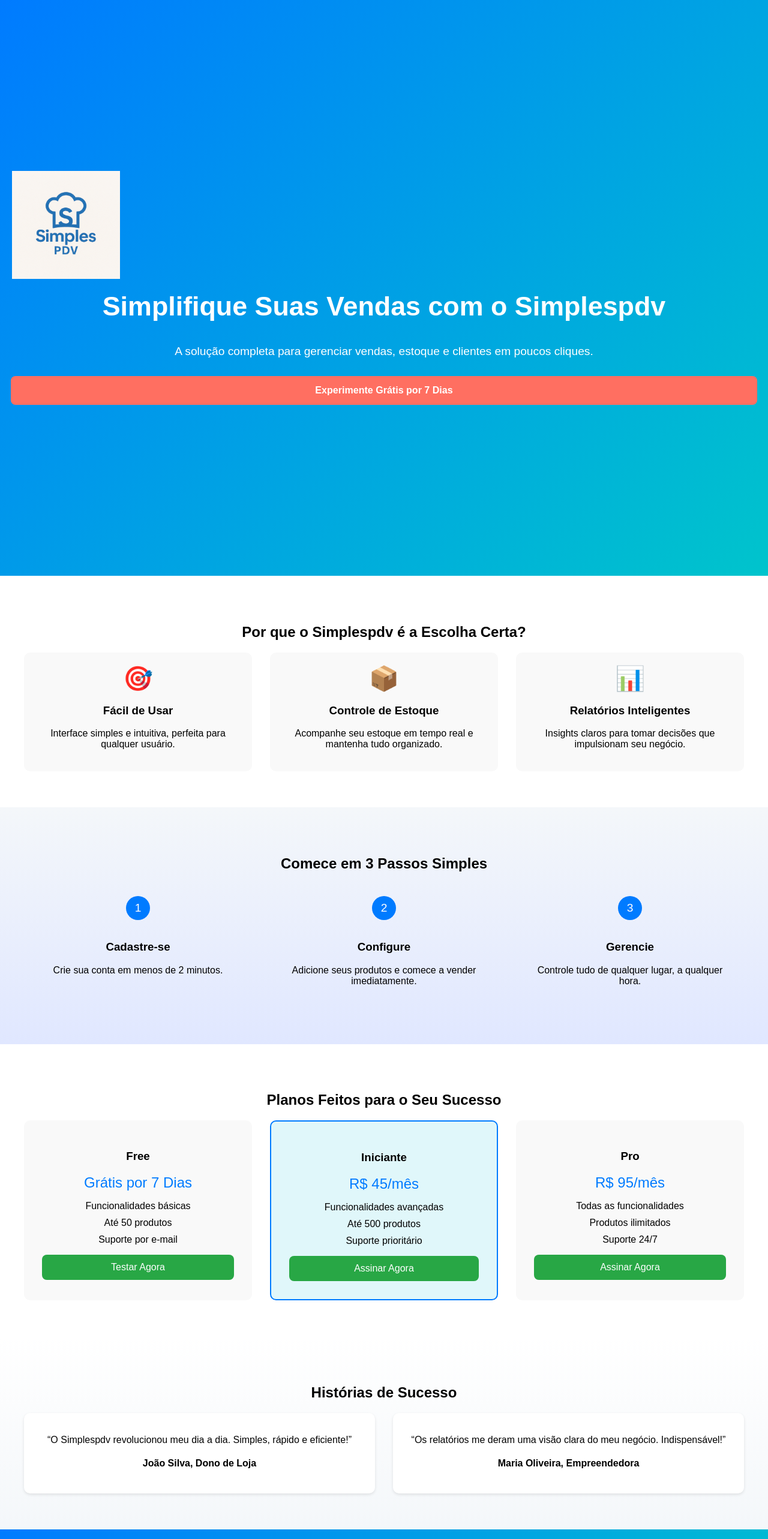
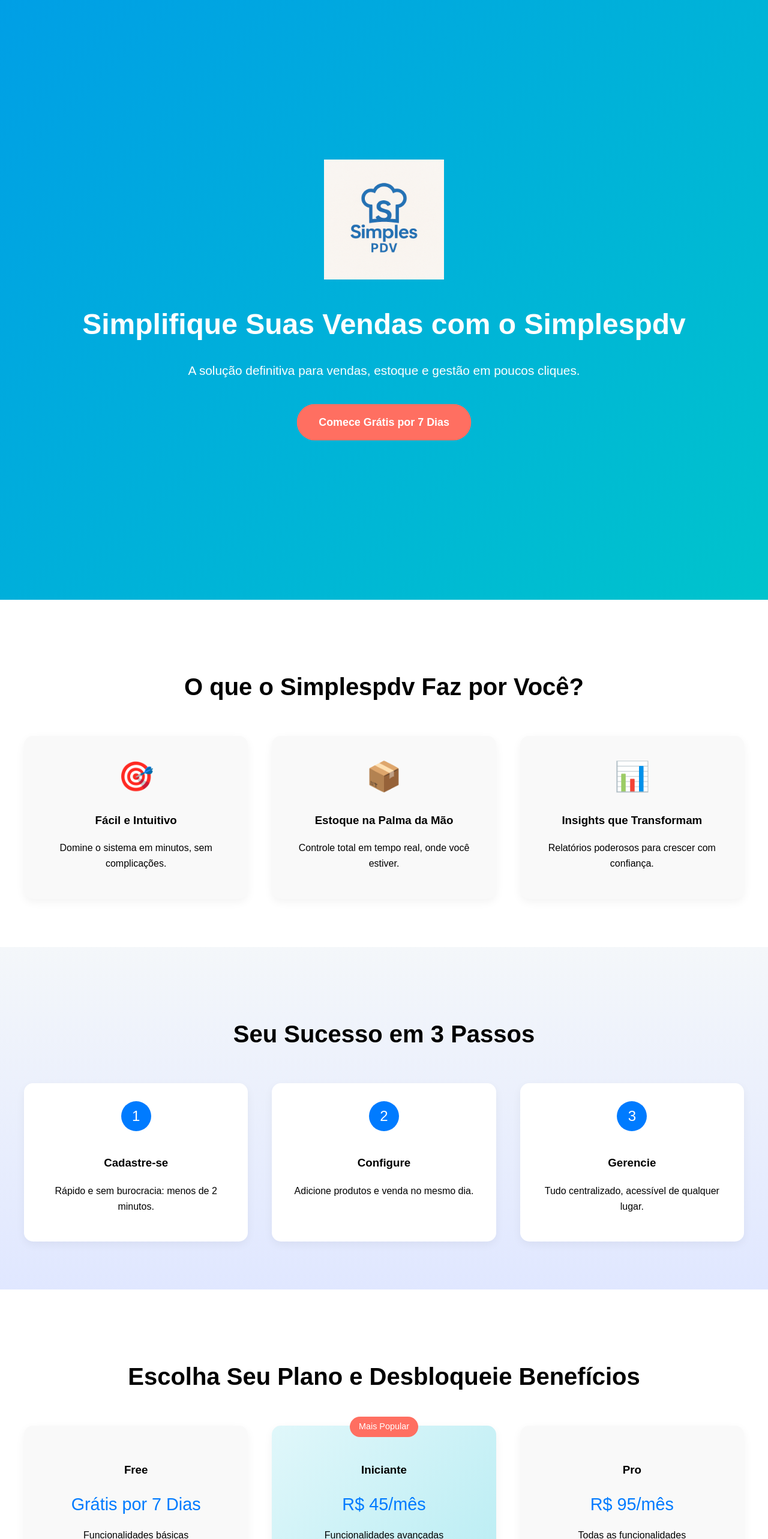
Before and after one commit to lorranlucas/simplespdv, a React (Create React App) app: page / in a window 1280 px wide. Shown: the top 2566 px of the page at 60% size. Built offline with nearby package versions, Linux system fonts and the light colour scheme.

Commit message:
Animação

```diff
--- a/src/App.css
+++ b/src/App.css
@@ -1,8 +1,9 @@
 /* Estilo Geral */
 body {
   margin: 0;
-  font-family: 'Arial', sans-serif;
+  font-family: 'Poppins', sans-serif; /* Tipografia moderna */
   background: #f0f2f5;
+  line-height: 1.6;
 }
 
 /* Animações */
@@ -12,213 +13,242 @@
 }
 
 @keyframes slideUp {
-  from { opacity: 0; transform: translateY(30px); }
+  from { opacity: 0; transform: translateY(40px); }
   to { opacity: 1; transform: translateY(0); }
 }
 
 @keyframes pulse {
   0% { transform: scale(1); }
-  50% { transform: scale(1.05); }
+  50% { transform: scale(1.03); }
   100% { transform: scale(1); }
 }
 
-.fade-in {
-  animation: fadeIn 1s ease-in-out;
+@keyframes ripple {
+  0% { box-shadow: 0 0 0 0 rgba(255, 111, 97, 0.4); }
+  70% { box-shadow: 0 0 0 15px rgba(255, 111, 97, 0); }
+  100% { box-shadow: 0 0 0 0 rgba(255, 111, 97, 0); }
 }
 
-.slide-up {
-  animation: slideUp 0.8s ease-out forwards;
-}
+.fade-in { animation: fadeIn 1.2s ease-in-out; }
+.slide-up { animation: slideUp 0.9s ease-out forwards; }
+.pulse { animation: pulse 2s infinite; }
+.ripple:hover { animation: ripple 0.8s linear; }
 
-.pulse {
-  animation: pulse 2s infinite;
-}
-
-/* Hero Section */
+/* Hero Section com Parallax */
 .hero {
+  position: relative;
   text-align: center;
-  padding: 80px 20px;
-  background: linear-gradient(135deg, #007bff, #00c4cc); /* Gradiente moderno */
-  color: white;
+  padding: 100px 20px;
   min-height: 100vh;
   display: flex;
-  flex-direction: column;
+  align-items: center;
   justify-content: center;
+  overflow: hidden;
 }
-.logo {
-  max-width: 180px;
-  margin-bottom: 20px;
+.hero-background {
+  position: absolute;
+  top: 0;
+  left: 0;
+  width: 100%;
+  height: 100%;
+  background: linear-gradient(135deg, #007bff, #00c4cc);
+  background-size: 200% 200%;
+  animation: gradientShift 15s ease infinite;
+  z-index: -1;
 }
-.hero h1 {
-  font-size: 2.8rem;
-  margin: 0 0 20px;
+@keyframes gradientShift {
+  0% { background-position: 0% 0%; }
+  50% { background-position: 100% 100%; }
+  100% { background-position: 0% 0%; }
 }
-.hero p {
-  font-size: 1.2rem;
-  margin-bottom: 30px;
+.hero-content {
+  position: relative;
+  z-index: 1;
+  color: white;
 }
+.logo { max-width: 200px; margin-bottom: 30px; }
+.hero h1 { font-size: 3rem; font-weight: 700; margin: 0 0 20px; }
+.hero p { font-size: 1.3rem; margin-bottom: 40px; }
 .cta-button {
   display: inline-block;
-  padding: 15px 30px;
-  background: #ff6f61; /* Cor vibrante */
+  padding: 16px 36px;
+  background: #ff6f61;
   color: white;
   text-decoration: none;
-  border-radius: 8px;
-  font-weight: bold;
-  transition: background 0.3s, transform 0.2s;
+  border-radius: 50px;
+  font-weight: 600;
+  font-size: 1.1rem;
+  transition: all 0.3s ease;
 }
 .cta-button:hover {
   background: #e65b50;
-  transform: scale(1.05);
+  transform: translateY(-3px);
+  box-shadow: 0 8px 20px rgba(0, 0, 0, 0.2);
 }
 
 /* Benefits Section */
 .benefits {
-  padding: 60px 20px;
+  padding: 80px 20px;
   background: #fff;
   text-align: center;
 }
+.benefits h2 { font-size: 2.5rem; margin-bottom: 50px; }
 .benefits-grid {
   display: grid;
-  grid-template-columns: repeat(auto-fit, minmax(250px, 1fr));
-  gap: 30px;
+  grid-template-columns: repeat(auto-fit, minmax(280px, 1fr));
+  gap: 40px;
   max-width: 1200px;
   margin: 0 auto;
 }
 .benefit-item {
-  padding: 20px;
+  padding: 30px;
   background: #f9f9f9;
-  border-radius: 10px;
-  transition: transform 0.3s;
+  border-radius: 15px;
+  box-shadow: 0 5px 15px rgba(0,0,0,0.05);
+  transition: transform 0.3s, box-shadow 0.3s;
 }
 .benefit-item:hover {
   transform: translateY(-10px);
+  box-shadow: 0 10px 25px rgba(0,0,0,0.1);
 }
-.icon {
-  font-size: 2.5rem;
-  color: #007bff;
-  margin-bottom: 15px;
-}
+.icon { font-size: 3rem; color: #007bff; margin-bottom: 20px; }
 
 /* How It Works Section */
 .how-it-works {
-  padding: 60px 20px;
+  padding: 80px 20px;
   background: linear-gradient(to bottom, #f4f7fa, #e0e7ff);
   text-align: center;
 }
+.how-it-works h2 { font-size: 2.5rem; margin-bottom: 50px; }
 .steps {
   display: grid;
-  grid-template-columns: repeat(auto-fit, minmax(250px, 1fr));
-  gap: 30px;
+  grid-template-columns: repeat(auto-fit, minmax(280px, 1fr));
+  gap: 40px;
   max-width: 1200px;
   margin: 0 auto;
 }
 .step {
-  padding: 20px;
+  padding: 30px;
+  background: #fff;
+  border-radius: 15px;
+  box-shadow: 0 5px 15px rgba(0,0,0,0.05);
 }
 .step-number {
   display: inline-block;
-  width: 40px;
-  height: 40px;
-  line-height: 40px;
+  width: 50px;
+  height: 50px;
+  line-height: 50px;
   background: #007bff;
   color: white;
   border-radius: 50%;
-  font-size: 1.2rem;
-  margin-bottom: 15px;
+  font-size: 1.5rem;
+  margin-bottom: 20px;
 }
 
 /* Plans Section */
 .plans {
-  padding: 60px 20px;
+  padding: 80px 20px;
   background: #fff;
   text-align: center;
 }
+.plans h2 { font-size: 2.5rem; margin-bottom: 50px; }
 .plans-grid {
   display: grid;
-  grid-template-columns: repeat(auto-fit, minmax(250px, 1fr));
-  gap: 30px;
+  grid-template-columns: repeat(auto-fit, minmax(280px, 1fr));
+  gap: 40px;
   max-width: 1200px;
   margin: 0 auto;
 }
 .plan {
-  padding: 30px;
+  position: relative;
+  padding: 40px;
   background: #f9f9f9;
-  border-radius: 10px;
-  transition: transform 0.3s;
+  border-radius: 15px;
+  box-shadow: 0 5px 15px rgba(0,0,0,0.05);
+  transition: transform 0.3s, box-shadow 0.3s;
 }
 .plan:hover {
   transform: translateY(-10px);
+  box-shadow: 0 10px 25px rgba(0,0,0,0.1);
 }
 .plan.highlighted {
-  background: #e0f7fa;
-  border: 2px solid #007bff;
+  background: linear-gradient(135deg, #e0f7fa, #b2ebf2);
+  border: none;
 }
-.price {
-  font-size: 1.5rem;
-  color: #007bff;
-  margin: 10px 0;
+.badge {
+  position: absolute;
+  top: -15px;
+  left: 50%;
+  transform: translateX(-50%);
+  background: #ff6f61;
+  color: white;
+  padding: 5px 15px;
+  border-radius: 20px;
+  font-size: 0.9rem;
 }
-.plan ul {
-  list-style: none;
-  padding: 0;
-}
-.plan ul li {
-  margin: 10px 0;
-}
+.price { font-size: 1.8rem; color: #007bff; margin: 15px 0; }
+.plan ul { list-style: none; padding: 0; }
+.plan ul li { margin: 12px 0; }
 .plan-button {
   display: block;
-  padding: 12px;
+  padding: 14px;
   background: #28a745;
   color: white;
   text-decoration: none;
-  border-radius: 8px;
-  transition: background 0.3s;
+  border-radius: 50px;
+  font-weight: 600;
+  transition: all 0.3s ease;
 }
 .plan-button:hover {
   background: #218838;
+  transform: translateY(-3px);
+  box-shadow: 0 8px 20px rgba(0,0,0,0.2);
 }
 
 /* Testimonials Section */
 .testimonials {
-  padding: 60px 20px;
+  padding: 80px 20px;
   background: linear-gradient(to bottom, #fff, #f4f7fa);
   text-align: center;
 }
+.testimonials h2 { font-size: 2.5rem; margin-bottom: 50px; }
 .testimonials-grid {
   display: grid;
-  grid-template-columns: repeat(auto-fit, minmax(250px, 1fr));
-  gap: 30px;
+  grid-template-columns: repeat(auto-fit, minmax(280px, 1fr));
+  gap: 40px;
   max-width: 1200px;
   margin: 0 auto;
 }
 .testimonial {
-  padding: 20px;
+  padding: 30px;
   background: #fff;
-  border-radius: 10px;
-  box-shadow: 0 2px 5px rgba(0,0,0,0.1);
+  border-radius: 15px;
+  box-shadow: 0 5px 15px rgba(0,0,0,0.05);
+  transition: transform 0.3s;
 }
+.testimonial:hover { transform: translateY(-5px); }
 
 /* Final CTA */
 .final-cta {
   text-align: center;
-  padding: 60px 20px;
+  padding: 80px 20px;
   background: linear-gradient(135deg, #007bff, #00c4cc);
   color: white;
 }
+.final-cta h2 { font-size: 2.5rem; margin-bottom: 20px; }
+.final-cta p { font-size: 1.2rem; margin-bottom: 30px; }
 
 /* Footer */
 .footer {
-  padding: 30px 20px;
-  background: #333;
+  padding: 40px 20px;
+  background: #2d3748;
   color: white;
   text-align: center;
 }
 .footer-links a {
-  color: #fff;
-  margin: 0 15px;
+  color: #cbd5e0;
+  margin: 0 20px;
   text-decoration: none;
+  transition: color 0.3s;
 }
-.footer-links a:hover {
-  text-decoration: underline;
-}
+.footer-links a:hover { color: #fff; }
--- a/src/App.js
+++ b/src/App.js
@@ -5,61 +5,64 @@
 function App() {
   return (
     <div className="App">
-      {/* Cabeçalho (Hero Section) */}
+      {/* Cabeçalho (Hero Section) com Parallax */}
       <header className="hero">
-        <img src={logo} alt="Simplespdv Logo" className="logo fade-in" />
-        <h1 className="fade-in">Simplifique Suas Vendas com o Simplespdv</h1>
-        <p className="fade-in">A solução completa para gerenciar vendas, estoque e clientes em poucos cliques.</p>
-        <a href="#planos" className="cta-button pulse">Experimente Grátis por 7 Dias</a>
+        <div className="hero-background"></div>
+        <div className="hero-content">
+          <img src={logo} alt="Simplespdv Logo" className="logo fade-in" />
+          <h1 className="fade-in">Simplifique Suas Vendas com o Simplespdv</h1>
+          <p className="fade-in">A solução definitiva para vendas, estoque e gestão em poucos cliques.</p>
+          <a href="#planos" className="cta-button pulse">Comece Grátis por 7 Dias</a>
+        </div>
       </header>
 
       {/* Seção de Benefícios */}
       <section className="benefits">
-        <h2 className="slide-up">Por que o Simplespdv é a Escolha Certa?</h2>
+        <h2 className="slide-up">O que o Simplespdv Faz por Você?</h2>
         <div className="benefits-grid">
           <div className="benefit-item slide-up">
             <span className="icon">🎯</span>
-            <h3>Fácil de Usar</h3>
-            <p>Interface simples e intuitiva, perfeita para qualquer usuário.</p>
+            <h3>Fácil e Intuitivo</h3>
+            <p>Domine o sistema em minutos, sem complicações.</p>
           </div>
           <div className="benefit-item slide-up" style={{ animationDelay: '0.2s' }}>
             <span className="icon">📦</span>
-            <h3>Controle de Estoque</h3>
-            <p>Acompanhe seu estoque em tempo real e mantenha tudo organizado.</p>
+            <h3>Estoque na Palma da Mão</h3>
+            <p>Controle total em tempo real, onde você estiver.</p>
           </div>
           <div className="benefit-item slide-up" style={{ animationDelay: '0.4s' }}>
             <span className="icon">📊</span>
-            <h3>Relatórios Inteligentes</h3>
-            <p>Insights claros para tomar decisões que impulsionam seu negócio.</p>
+            <h3>Insights que Transformam</h3>
+            <p>Relatórios poderosos para crescer com confiança.</p>
           </div>
         </div>
       </section>
 
       {/* Seção Como Funciona */}
       <section className="how-it-works">
-        <h2 className="slide-up">Comece em 3 Passos Simples</h2>
+        <h2 className="slide-up">Seu Sucesso em 3 Passos</h2>
         <div className="steps">
           <div className="step slide-up">
             <span className="step-number">1</span>
             <h3>Cadastre-se</h3>
-            <p>Crie sua conta em menos de 2 minutos.</p>
+            <p>Rápido e sem burocracia: menos de 2 minutos.</p>
           </div>
           <div className="step slide-up" style={{ animationDelay: '0.2s' }}>
             <span className="step-number">2</span>
             <h3>Configure</h3>
-            <p>Adicione seus produtos e comece a vender imediatamente.</p>
+            <p>Adicione produtos e venda no mesmo dia.</p>
           </div>
           <div className="step slide-up" style={{ animationDelay: '0.4s' }}>
             <span className="step-number">3</span>
             <h3>Gerencie</h3>
-            <p>Controle tudo de qualquer lugar, a qualquer hora.</p>
+            <p>Tudo centralizado, acessível de qualquer lugar.</p>
           </div>
         </div>
       </section>
 
-      {/* Seção de Planos */}
+      {/* Seção de Planos com Gamificação */}
       <section id="planos" className="plans">
-        <h2 className="slide-up">Planos Feitos para o Seu Sucesso</h2>
+        <h2 className="slide-up">Escolha Seu Plano e Desbloqueie Benefícios</h2>
         <div className="plans-grid">
           <div className="plan slide-up">
             <h3>Free</h3>
@@ -69,9 +72,10 @@
               <li>Até 50 produtos</li>
               <li>Suporte por e-mail</li>
             </ul>
-            <a href="#" className="plan-button">Testar Agora</a>
+            <a href="#" className="plan-button ripple">Testar Grátis</a>
           </div>
           <div className="plan highlighted slide-up" style={{ animationDelay: '0.2s' }}>
+            <span className="badge">Mais Popular</span>
             <h3>Iniciante</h3>
             <p className="price">R$ 45/mês</p>
             <ul>
@@ -79,7 +83,7 @@
               <li>Até 500 produtos</li>
               <li>Suporte prioritário</li>
             </ul>
-            <a href="#" className="plan-button">Assinar Agora</a>
+            <a href="#" className="plan-button ripple">Assinar Agora</a>
           </div>
           <div className="plan slide-up" style={{ animationDelay: '0.4s' }}>
             <h3>Pro</h3>
@@ -89,21 +93,21 @@
               <li>Produtos ilimitados</li>
               <li>Suporte 24/7</li>
             </ul>
-            <a href="#" className="plan-button">Assinar Agora</a>
+            <a href="#" className="plan-button ripple">Assinar Agora</a>
           </div>
         </div>
       </section>
 
       {/* Seção de Depoimentos */}
       <section className="testimonials">
-        <h2 className="slide-up">Histórias de Sucesso</h2>
+        <h2 className="slide-up">Quem Usa, Recomenda</h2>
         <div className="testimonials-grid">
           <div className="testimonial slide-up">
-            <p>“O Simplespdv revolucionou meu dia a dia. Simples, rápido e eficiente!”</p>
+            <p>“O Simplespdv é um divisor de águas. Minha gestão nunca foi tão fácil!”</p>
             <h4>João Silva, Dono de Loja</h4>
           </div>
           <div className="testimonial slide-up" style={{ animationDelay: '0.2s' }}>
-            <p>“Os relatórios me deram uma visão clara do meu negócio. Indispensável!”</p>
+            <p>“Os relatórios são incríveis. Finalmente entendo meu negócio!”</p>
             <h4>Maria Oliveira, Empreendedora</h4>
           </div>
         </div>
@@ -111,8 +115,9 @@
 
       {/* CTA Final */}
       <section className="final-cta">
-        <h2 className="fade-in">Pronto para Simplificar Suas Vendas?</h2>
-        <a href="#planos" className="cta-button pulse">Teste Grátis Agora</a>
+        <h2 className="fade-in">Transforme Sua Rotina Hoje</h2>
+        <p className="fade-in">Teste grátis e veja a diferença em 7 dias.</p>
+        <a href="#planos" className="cta-button pulse ripple">Comece Agora</a>
       </section>
 
       {/* Rodapé */}
```
